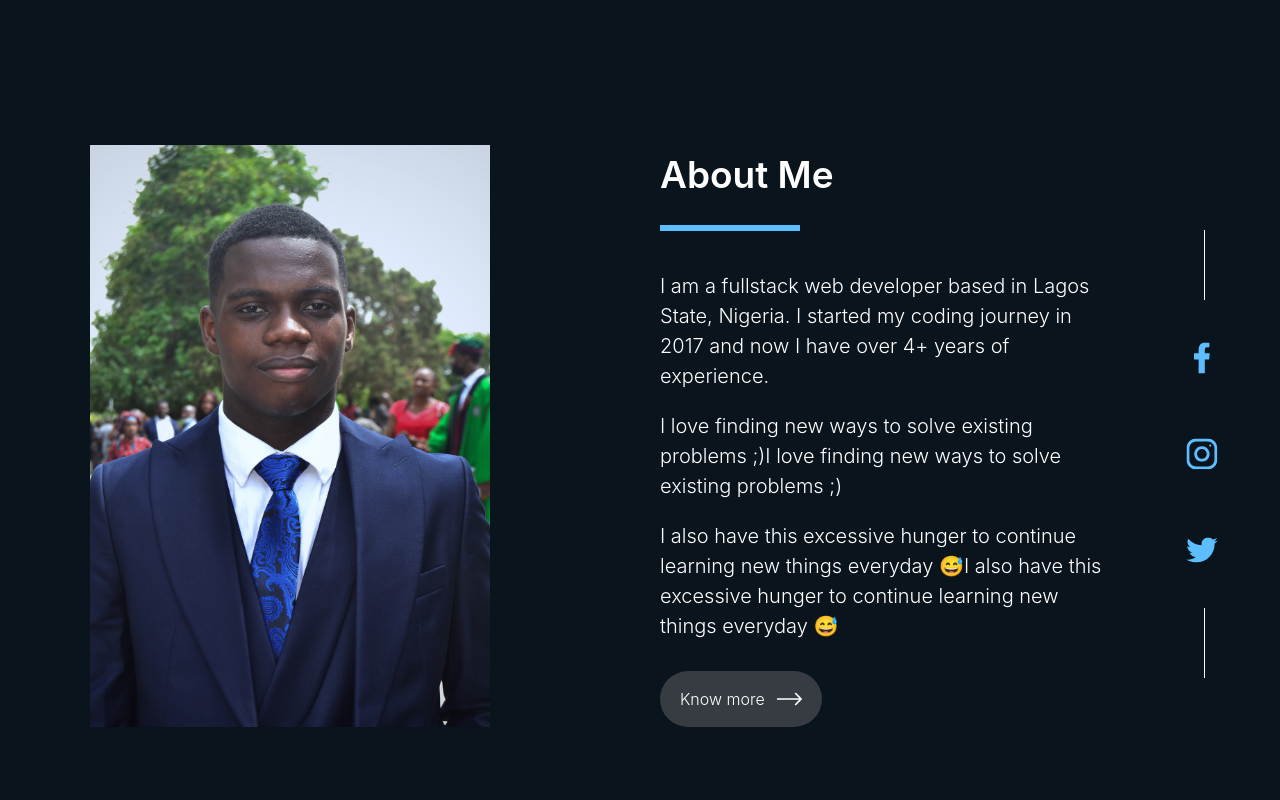
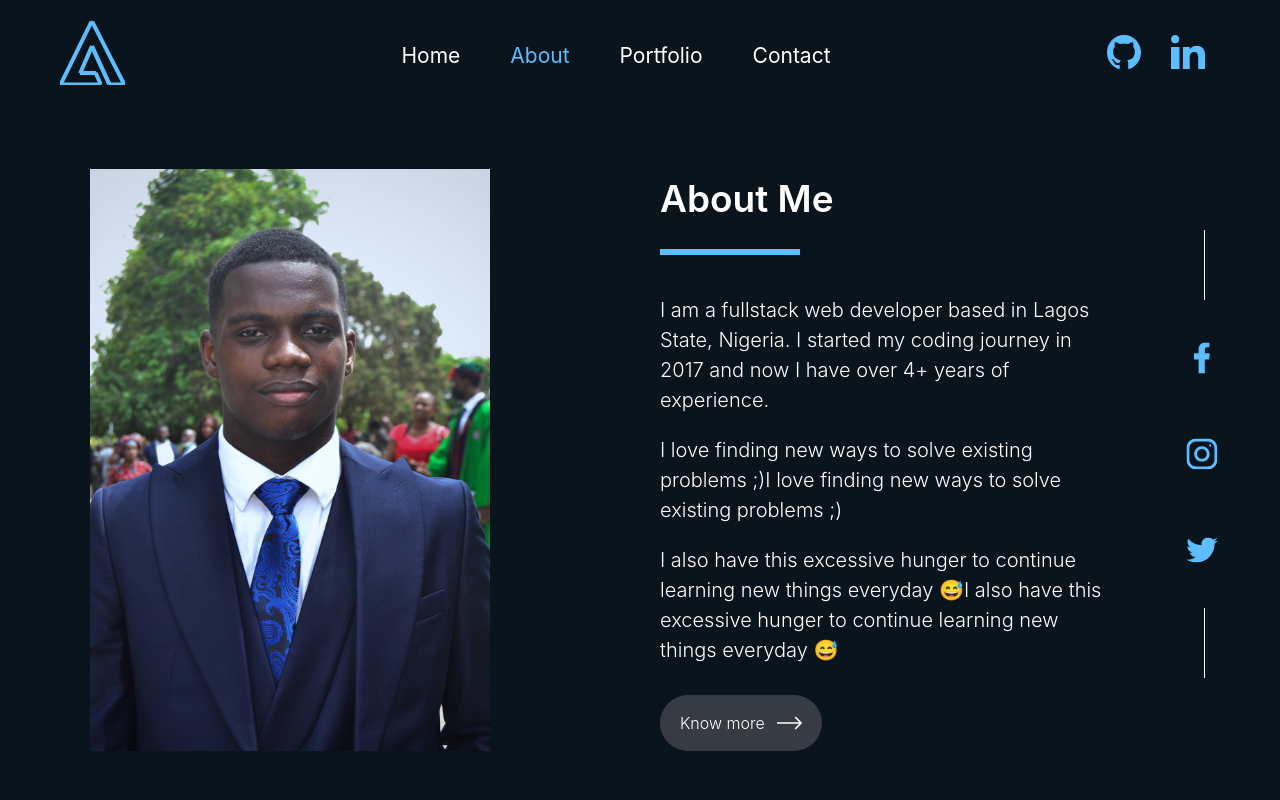
Before and after one commit to Itzadetunji/my-website, a Next.js app: page /about in a window 1280 px wide. Shown: the top 800 px of the page. Built offline with nearby package versions, Linux system fonts and the light colour scheme.

Commit message:
Chore: Updated all pages

```diff
--- a/pages/about.tsx
+++ b/pages/about.tsx
@@ -42,8 +42,8 @@ const about: NextPage = () => {
 
   return (
     <>
-      {/* <Navbar/> */}
-      <div className="mt-[165px] mx-[30px]">
+      <Navbar/>
+      <div className="mt-[80px] mx-[30px]">
         <div className='xs:mx-[35px] lg:mx-[60px]'>
           <div className='text-white mt-[73px] xl:-mt-[20px] lg:-ml-[100px] xl:-ml-[170px] lg:flex lg:flex-row md:items-end lg:space-x-[100px] xl:space-x-[170px] 2xl:space-x-[280px]'>
             <p className='text-white font-[600] text-[55px] leading-[60px] lg:hidden'>About Me</p>
--- a/pages/components/Navbar/index.tsx
+++ b/pages/components/Navbar/index.tsx
@@ -7,7 +7,7 @@ import NavItem from './NavItem'
 const index: NextPage = () => {
   const router = useRouter().pathname;
   return (
-    <nav className='dark-blue w-full h-[109px] sticky top-0'>
+    <nav className='dark-blue w-full h-[109px] sticky top-0 z-50'>
       <div className='flex flex-row ml-[60px] mr-[75px] py-[20px] justify-between'>
         <div>
           <img src="/icons/logo.svg" alt="" />
@@ -15,7 +15,7 @@ const index: NextPage = () => {
         <div className='flex text-white text-[21px] my-[20px] select-none'>
           <a href={'/'}>
             <div className='pr-[50px] cursor-pointer'>
-              <NavItem active={!router.includes('about') || !router.includes('contact') || !router.includes('portfolio') ? true : false} title={'Home'} />
+              <NavItem active={router.includes('about') || router.includes('contact') || router.includes('portfolio') ? false : true} title={'Home'} />
             </div>
           </a>
           <a href={'/about'}>
--- a/pages/contact.tsx
+++ b/pages/contact.tsx
@@ -48,8 +48,8 @@ const contact : NextPage = () => {
 	};
   return (
     <>
-      {/* <Navbar/> */}
-      <div className="mt-[165px] mx-auto justify-center">
+      <Navbar/>
+      <div className="mt-[60px] mx-auto justify-center">
         <div className=''>
         	<div className='mx-[30px] md:mx-[60px] lg:mx-[60px]'>
             <p className='text-white font-[600] text-[40px]'>Let's chat</p>
--- a/pages/portfolio.tsx
+++ b/pages/portfolio.tsx
@@ -17,8 +17,8 @@ const portfolio : NextPage = () => {
     <>
     {/* <ParticleComponent/> */}
     <div className=''>
-    {/* <Navbar/> */}
-      <div className='mx-auto'>
+    <Navbar/>
+      <div className='mx-auto mt-[80px]'>
         <div className="mt-[165px] mx-[30px] lg:mx-[60px] xl:mx-[90px]">
           <div>
             <p className='text-white font-[600] text-[40px] lg:text-[50px]'>My Portfolio</p>
```
